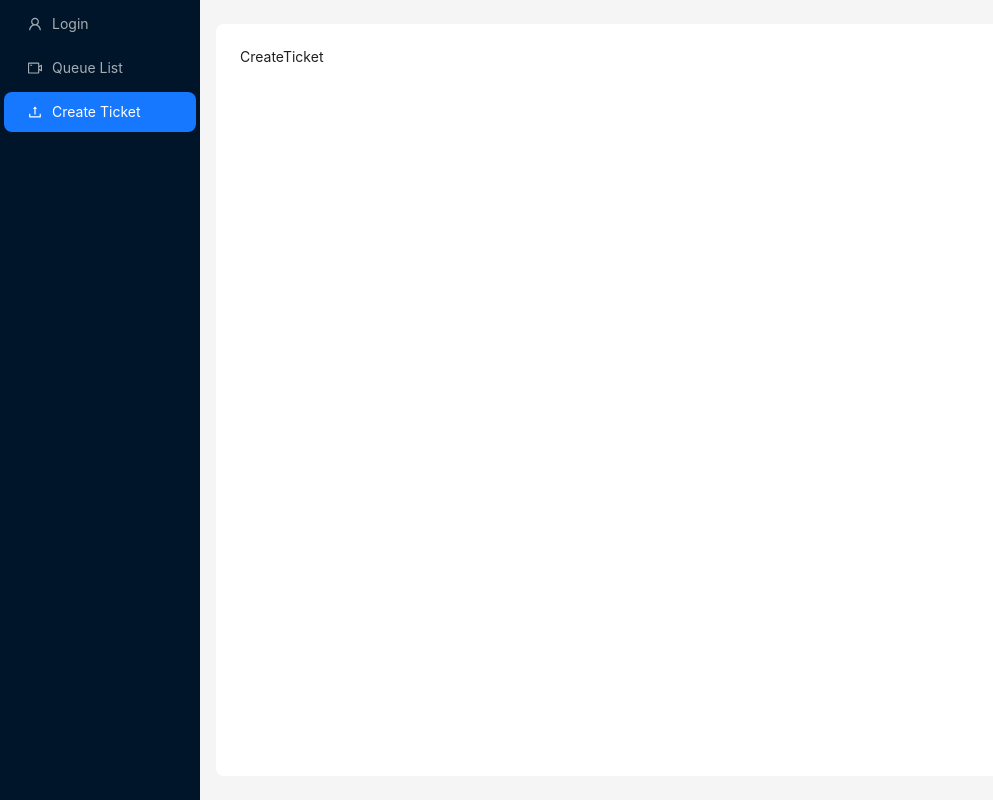
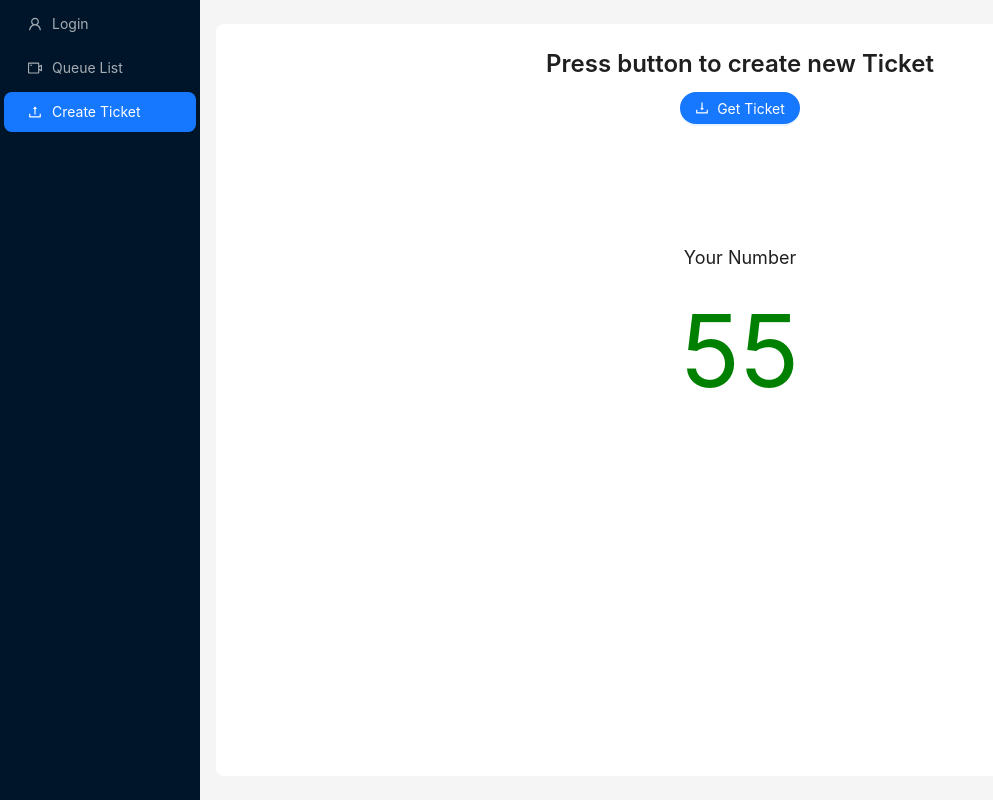
Before and after one commit to PressureDraper/scoket-io-04-tickets, a React (Vite) app: page /#/login in a window 1280 px wide. Both pictures are taken after a click on the item "Create Ticket". Shown: the whole page, without its empty margins (0-993 px from the left). Built offline with nearby package versions, Linux system fonts and the light colour scheme.

Commit message:
add: create ticket page

```diff
--- a/src/pages/CreateTicket.tsx
+++ b/src/pages/CreateTicket.tsx
@@ -1,5 +1,40 @@
+import { DownloadOutlined } from "@ant-design/icons";
+import { Button, Col, Row, Typography } from "antd"
+
 export const CreateTicket = () => {
+    const { Title, Text } = Typography;
+
+    const newTicket = () => {
+        console.log('new');
+    }
+
     return (
-        <div>CreateTicket</div>
+        <>
+            <Row>
+                <Col span={24} style={{ display: 'flex', justifyContent: 'center' }}>
+                    <Title level={3}>Press button to create new Ticket</Title>
+                </Col>
+                <Col span={24} style={{ display: 'flex', justifyContent: 'center' }}>
+                    <Button
+                        shape="round"
+                        type="primary"
+                        variant="outlined"
+                        icon={<DownloadOutlined />}
+                        onClick={newTicket}
+                        style={{ width: 120 }}
+                    >
+                        Get Ticket
+                    </Button>
+                </Col>
+            </Row>
+            <Row style={{ marginTop: '15vh' }}>
+                <Col span={24} style={{ display: 'flex', justifyContent: 'center' }}>
+                    <Text style={{ fontSize: '18px' }}>Your Number</Text>
+                </Col>
+                <Col span={24} style={{ display: 'flex', justifyContent: 'center' }}>
+                    <Text style={{ fontSize: '100px', color: 'green' }}>55</Text>
+                </Col>
+            </Row>
+        </>
     )
 }
--- a/src/routes/AppRouter.tsx
+++ b/src/routes/AppRouter.tsx
@@ -19,8 +19,6 @@ export const AppRouter = () => {
                 <Route path="/createTicket/*" element={<DashboardRoute Component={CreateTicket} />} />
                 <Route path="/desktop/*" element={<DashboardRoute Component={Desktop} />} />
 
-                <Route path="/createTicket/*" element={<DashboardRoute Component={CreateTicket} />} />
-
                 <Route path="*" element={<Navigate to="/login" />} />
             </Routes>
         </Router>
```
